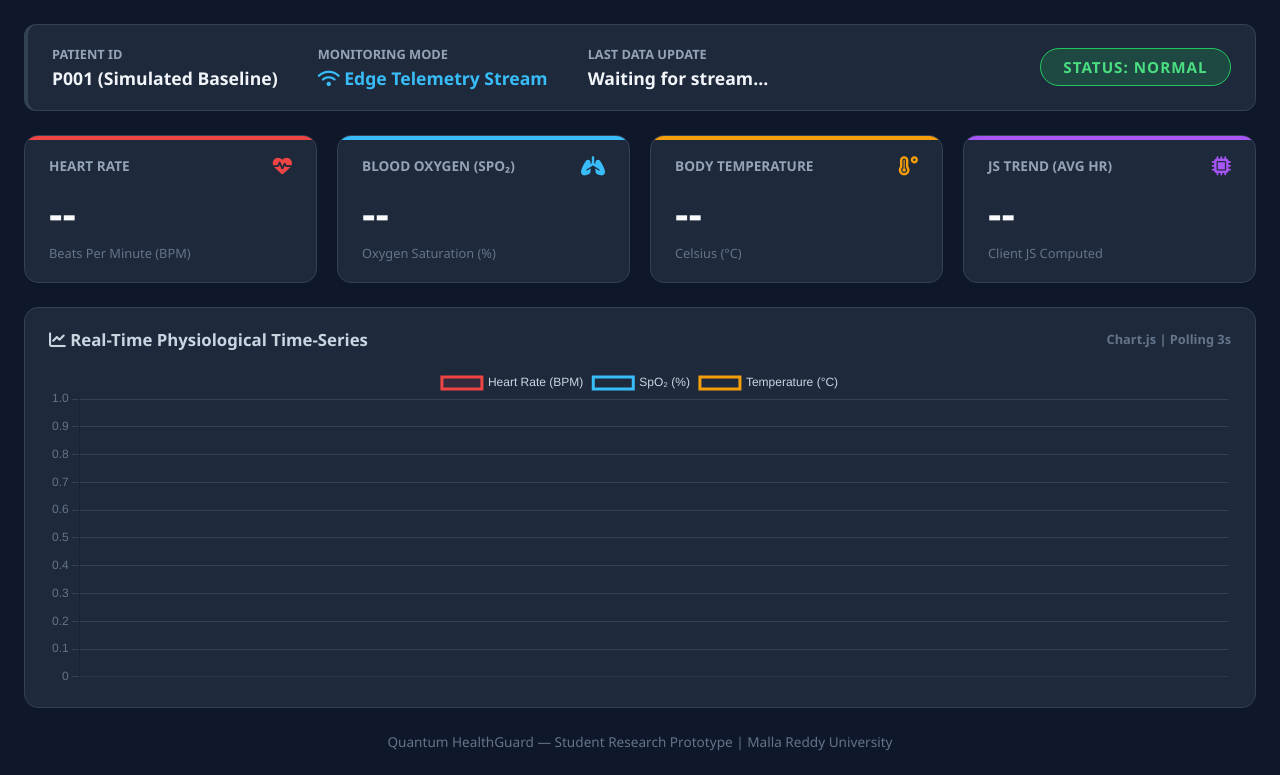
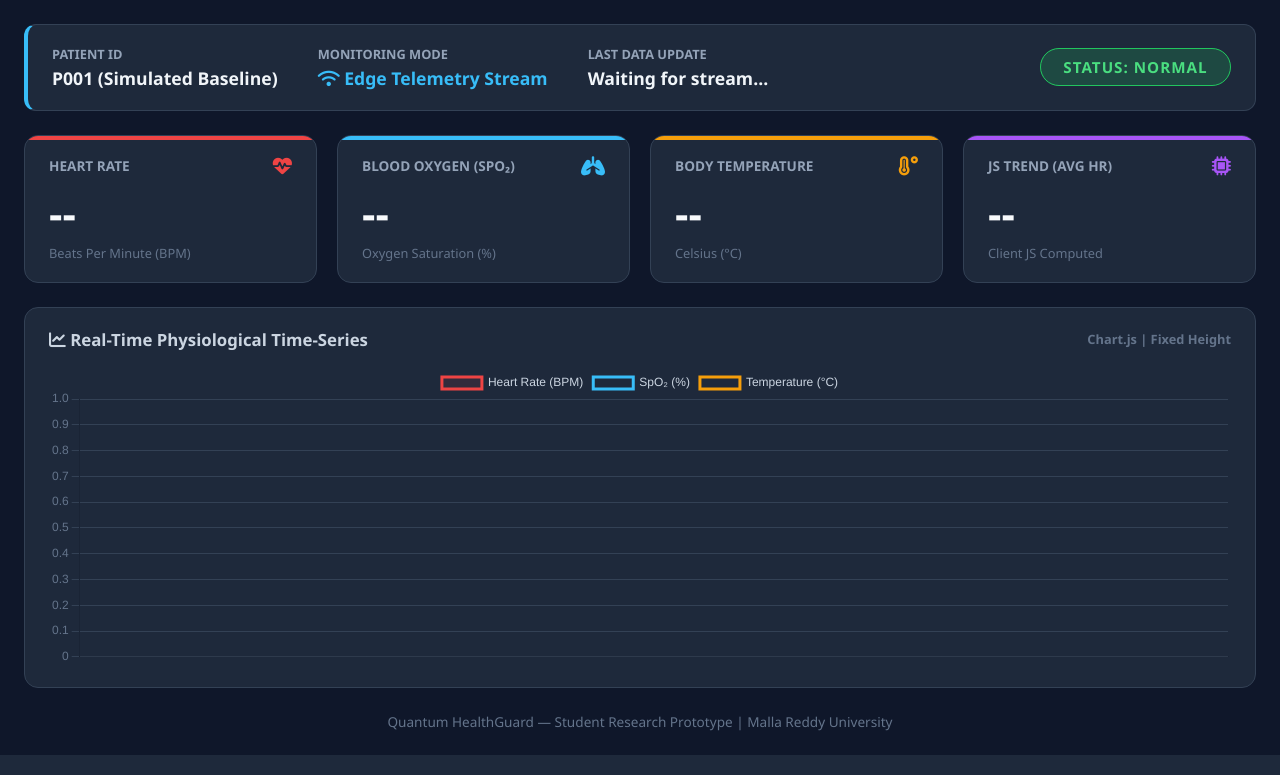
Before and after one commit to rishikesh2006-cloud/quantum-healthguard, a Flask app: page / in a window 1280 px wide. Shown: the part 97-872 px from the top of the page. Run offline with Flask 3, Linux system fonts and the light colour scheme; data that the repository does not hold is empty.

Commit message:
fix: constrain chart box height to 300px max-height to fix canvas downward expansion

```diff
--- a/dashboard/templates/index.html
+++ b/dashboard/templates/index.html
@@ -76,9 +76,8 @@
       padding: 1.25rem 1.5rem;
       border-radius: 12px;
       margin-bottom: 1.5rem;
+      border: 1px solid #334155;
       border-left: 4px solid #38bdf8;
-      border: 1px solid #334155;
-      border-left-width: 4px;
     }
     .patient-info { display: flex; gap: 2.5rem; align-items: center; flex-wrap: wrap; }
     .info-tag { font-size: 0.8rem; color: #94a3b8; text-transform: uppercase; font-weight: 600; }
@@ -145,13 +144,14 @@
     }
     .card-unit { font-size: 0.8rem; color: #64748b; }
 
-    /* Fixed Aspect Ratio Chart Box for Laptops */
+    /* Strictly Height-Constrained Chart Box to Prevent Downward Expanding */
     .chart-box {
       background: #1e293b;
       border: 1px solid #334155;
       border-radius: 14px;
       padding: 1.25rem 1.5rem;
       margin-bottom: 1.5rem;
+      overflow: hidden;
     }
     .chart-title {
       display: flex;
@@ -164,8 +164,16 @@
     }
     .chart-wrapper {
       position: relative;
-      height: 320px;
+      height: 300px;
+      max-height: 300px;
       width: 100%;
+      overflow: hidden;
+    }
+    #vitalsChart {
+      max-height: 300px !important;
+      height: 300px !important;
+      width: 100% !important;
+      display: block;
     }
 
     /* Modal for Mobile QR Connect */
@@ -305,7 +313,7 @@
     <div class="chart-box">
       <div class="chart-title">
         <span><i class="fa-solid fa-chart-line"></i> Real-Time Physiological Time-Series</span>
-        <span style="font-size: 0.8rem; color: #64748b;">Chart.js | Polling 3s</span>
+        <span style="font-size: 0.8rem; color: #64748b;">Chart.js | Fixed Height</span>
       </div>
       <div class="chart-wrapper">
         <canvas id="vitalsChart"></canvas>
```
